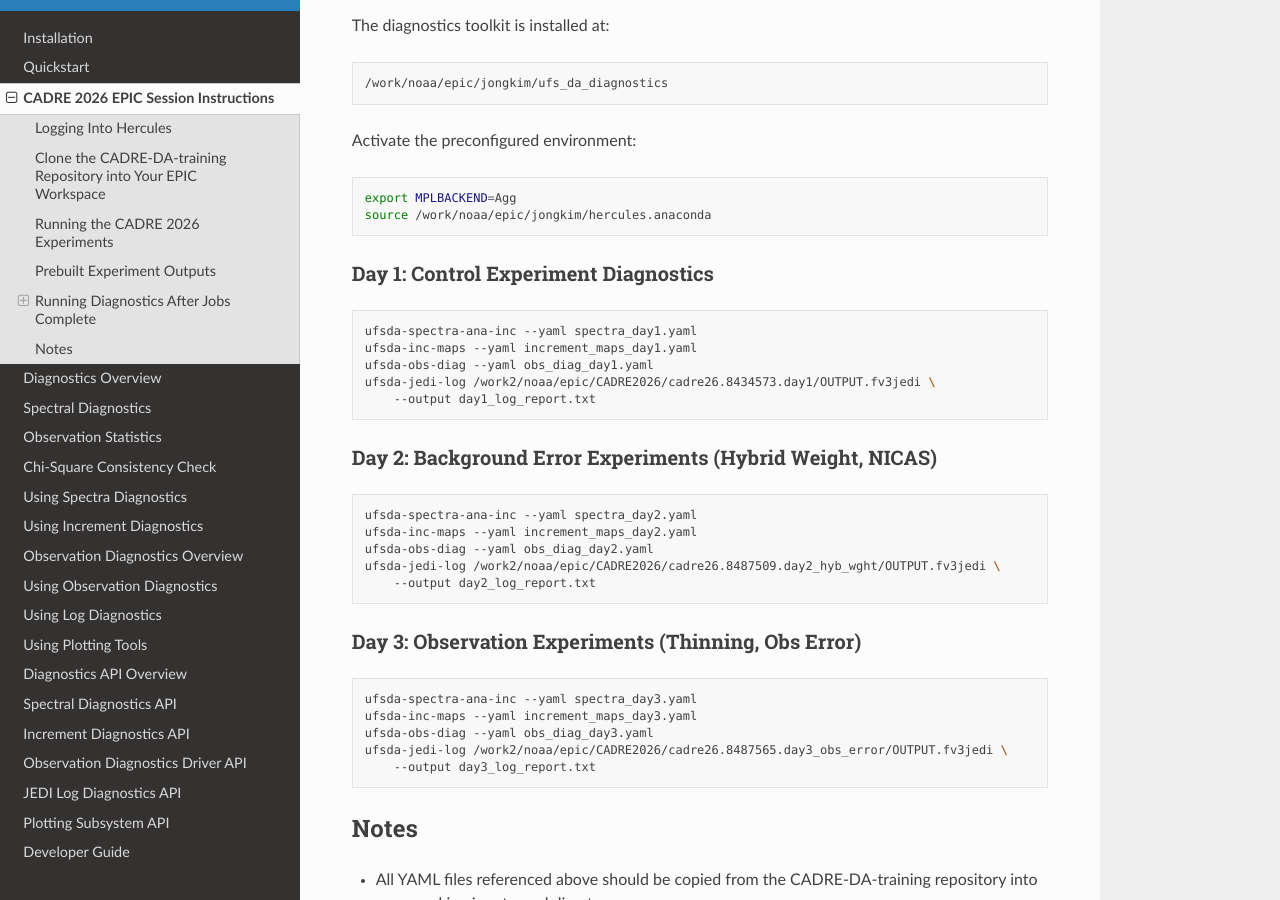
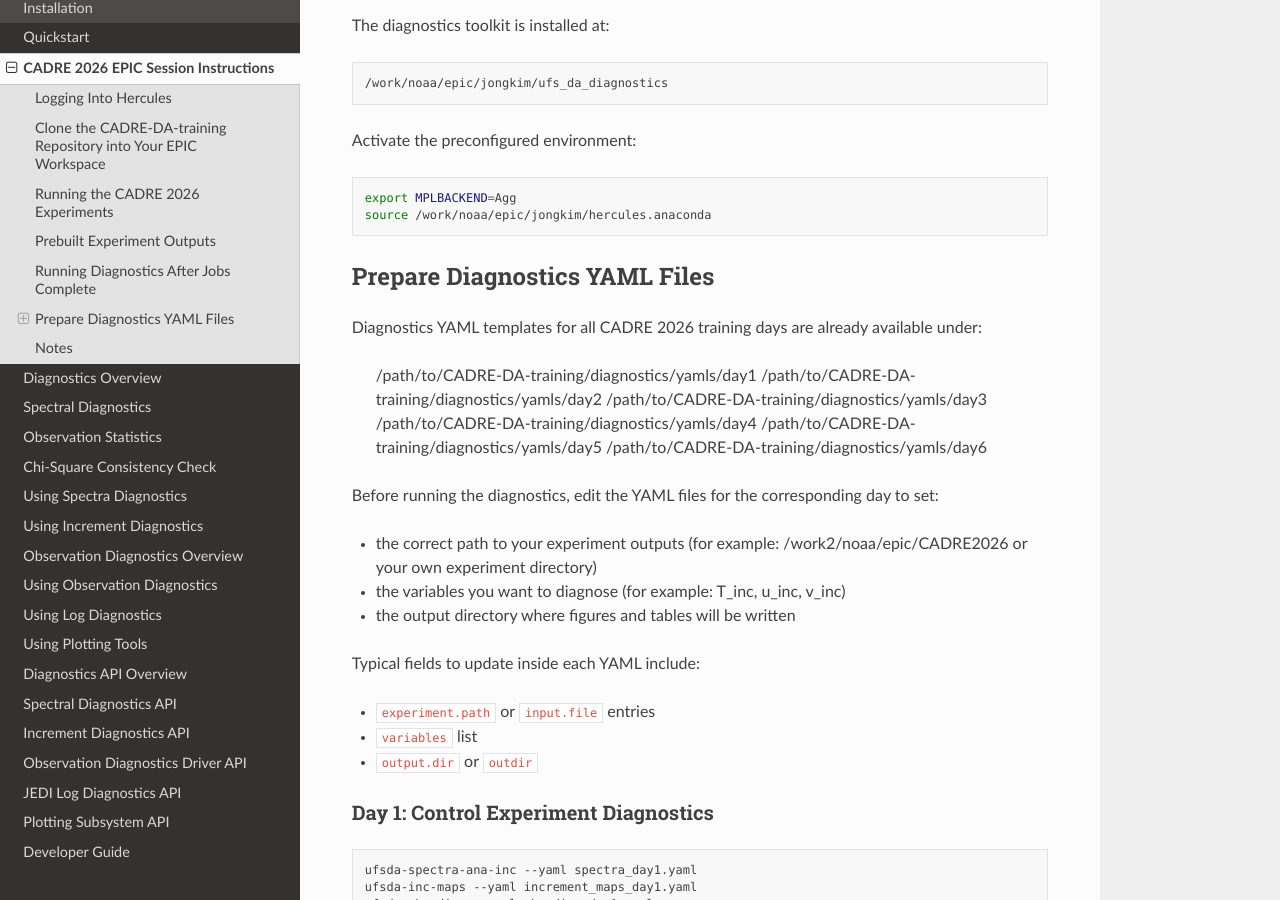
Before and after one commit to jkbk2004/ufs_da_diagnostics, a Sphinx documentation site: the page built from docs/cadre2026_epic.rst, in a window 1280 px wide and 900 px high, scrolled down 1947 px. Built offline with Sphinx 7.4.7 and the Read the Docs theme 3.1.0, drawn with Linux system fonts in a browser that asks for light colours.

Commit message:
Update cadre2026_epic.rst

```diff
--- a/docs/cadre2026_epic.rst
+++ b/docs/cadre2026_epic.rst
@@ -106,6 +106,33 @@ Activate the preconfigured environment:
     export MPLBACKEND=Agg
     source /work/noaa/epic/jongkim/hercules.anaconda
 
+Prepare Diagnostics YAML Files
+------------------------------
+
+Diagnostics YAML templates for all CADRE 2026 training days are already
+available under:
+
+    /path/to/CADRE-DA-training/diagnostics/yamls/day1
+    /path/to/CADRE-DA-training/diagnostics/yamls/day2
+    /path/to/CADRE-DA-training/diagnostics/yamls/day3
+    /path/to/CADRE-DA-training/diagnostics/yamls/day4
+    /path/to/CADRE-DA-training/diagnostics/yamls/day5
+    /path/to/CADRE-DA-training/diagnostics/yamls/day6
+
+Before running the diagnostics, edit the YAML files for the
+corresponding day to set:
+
+* the correct path to your experiment outputs (for example:
+  /work2/noaa/epic/CADRE2026 or your own experiment directory)
+* the variables you want to diagnose (for example: T_inc, u_inc, v_inc)
+* the output directory where figures and tables will be written
+
+Typical fields to update inside each YAML include:
+
+* ``experiment.path`` or ``input.file`` entries
+* ``variables`` list
+* ``output.dir`` or ``outdir``
+
 Day 1: Control Experiment Diagnostics
 ~~~~~~~~~~~~~~~~~~~~~~~~~~~~~~~~~~~~~
 
```
